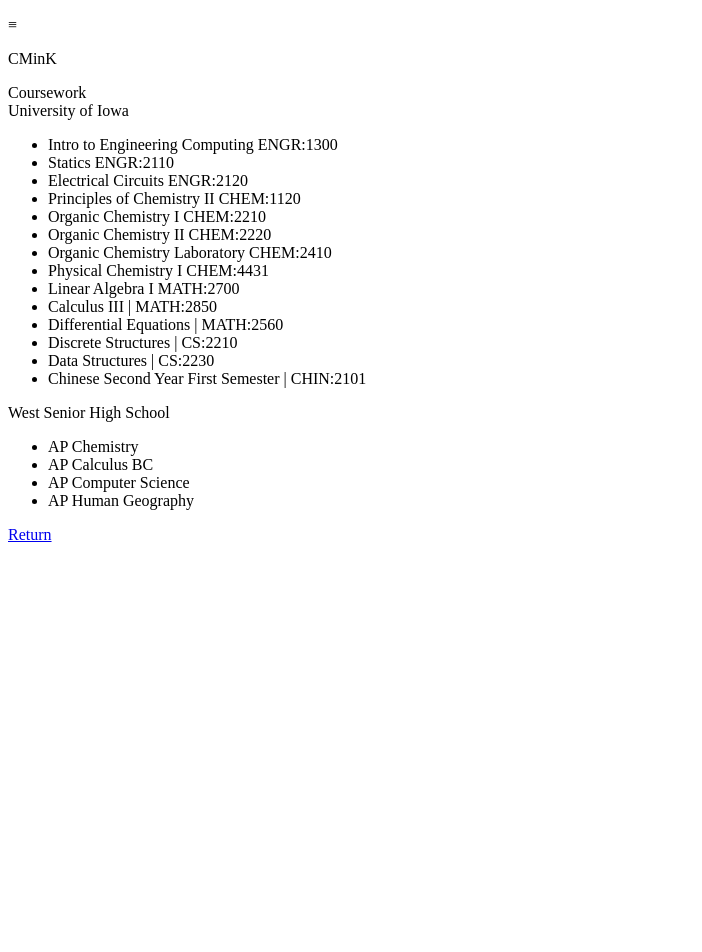
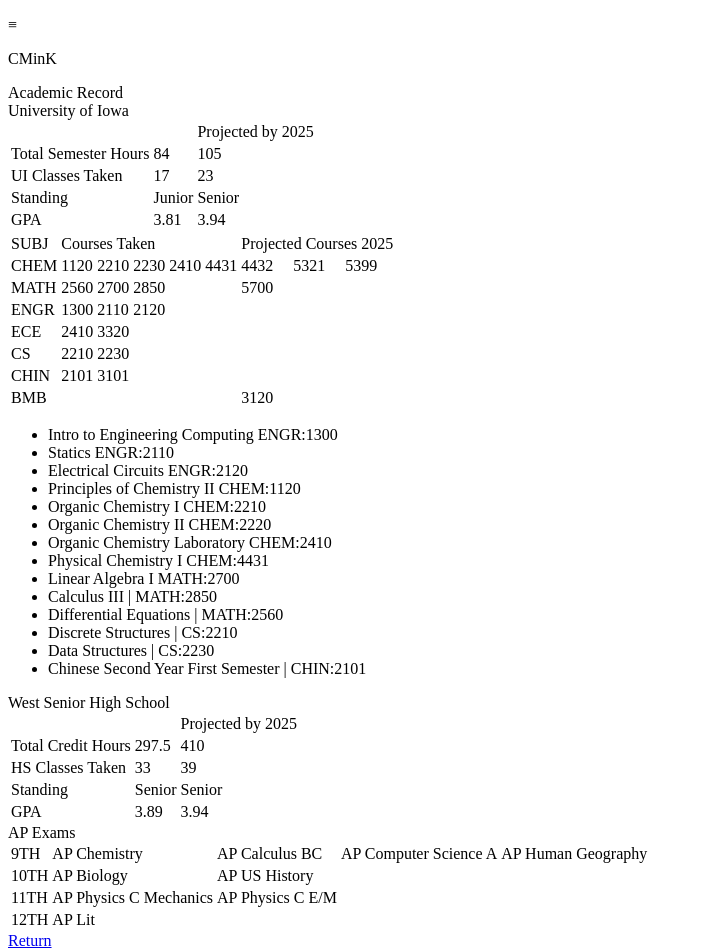
Before and after one commit to cmink2040/cmink-personal-site, a Next.js app: page /pages/coursework in a window 1280 px wide. Shown: the top 952 px of the page, without its empty margins (0-702 px from the left). Before the commit the page ends 800 px from the top, so only its background shows below. Built offline with nearby package versions, Linux system fonts and the light colour scheme.

Commit message:
Revised content as well as turned ULs into tables

```diff
--- a/src/app/pages/coursework/page.tsx
+++ b/src/app/pages/coursework/page.tsx
@@ -4,15 +4,134 @@
 import React from 'react'
 
 const App = () => {
+    const TCN = "border border-slate-700 px-8 py-4"
     return (
-        <div className='bg-black text-white h-screen'>
-           <div className='font-bold text-2xl'> Coursework </div>
+        <div className='bg-black text-white px-2'>
+           <div className='font-bold text-2xl'> Academic Record </div>
 
             <div className='font-bold text-lg'> University of Iowa </div>
+            <table className="border-collapse border border-slate-500 ...">
+                <thead>
+                    <tr>
+                        <td></td>
+                        <td></td>
+                        <td className={TCN}>Projected by 2025</td>
+                    </tr>
+                </thead>
+
+  <tbody>
+    <tr>
+      <td className={TCN}>Total Semester Hours</td>
+      <td className={TCN}>84</td>
+      <td className={TCN}> 105 </td>
+    </tr>
+    <tr>
+        <td className={TCN}>UI Classes Taken</td>
+        <td className={TCN}>17</td>
+        <td className={TCN}> 23</td>
+    </tr>
+    <tr>
+    <td className={TCN}>Standing</td>
+    <td className={TCN}>Junior</td>
+    <td className={TCN}>Senior</td>
+
+    </tr>
+    <tr>
+    <td className={TCN}>GPA</td>
+    <td className={TCN}>3.81</td>
+    <td className={TCN}>3.94</td>
+
+    </tr>
+  </tbody>
+</table>
+
+<table className="border-collapse border border-slate-500 ...">
+                <thead>
+                    <tr>
+                    <td className={TCN}>SUBJ</td>
+                    <td className={TCN+" text-center"} colSpan={5}>Courses Taken</td>
+                    <td className={TCN+" text-center"} colSpan={3}>Projected Courses 2025</td>
+
+
+                    </tr>
+                </thead>
+
+  <tbody>
+    <tr>
+      <td className={TCN}>CHEM</td>
+      <td className={TCN}>1120</td>
+      <td className={TCN}> 2210 </td>
+      <td className={TCN}> 2230 </td>
+      <td className={TCN}> 2410 </td>
+      <td className={TCN}> 4431 </td>
+      <td className={TCN}>4432</td>
+      <td className={TCN}>5321</td>
+      <td className={TCN}>5399</td>
+
+
+
+
+
+    </tr>
+    <tr>
+        <td className={TCN}>MATH</td>
+        <td className={TCN}>2560</td>
+        <td className={TCN}> 2700</td>
+        <td className={TCN}> 2850</td>
+        <td className={TCN+" text-center"} colSpan={2}></td>
+        <td className={TCN}> 5700</td>
+
+
+
+    </tr>
+    <tr>
+    <td className={TCN}>ENGR</td>
+    <td className={TCN}>1300</td>
+    <td className={TCN}>2110</td>
+    <td className={TCN}>2120</td>
+    <td className={TCN+" text-center"} colSpan={2}></td>
+
+
+
+    </tr>
+    <tr>
+    <td className={TCN}>ECE</td>
+    <td className={TCN}>2410</td>
+    <td className={TCN}>3320</td>
+    <td className={TCN+" text-center"} colSpan={3}></td>
+
+
+    </tr>
+    <tr>
+    <td className={TCN}>CS</td>
+    <td className={TCN}>2210</td>
+    <td className={TCN}>2230</td>
+    <td className={TCN+" text-center"} colSpan={3}></td>
+
+
+    </tr>
+    <tr>
+    <td className={TCN}>CHIN</td>
+    <td className={TCN}>2101</td>
+    <td className={TCN}>3101</td>
+    <td className={TCN+" text-center"} colSpan={3}></td>
+
+
+    </tr>
+    <tr>
+    <td className={TCN}>BMB</td>
+
+    <td className={TCN+" text-center"} colSpan={5}></td>
+    <td className={TCN}>3120</td>
+
+    </tr>
+  </tbody>
+</table>
             <ul className='list-disc'>
                         <li> Intro to Engineering Computing ENGR:1300 </li>
                         <li> Statics ENGR:2110 </li>
                         <li> Electrical Circuits ENGR:2120 </li>
+
 
                         <li> Principles of Chemistry II CHEM:1120 </li>
                         <li> Organic Chemistry I CHEM:2210 </li>
@@ -35,15 +154,73 @@
 
             <div className='font-bold text-lg'>  West Senior High School </div>
 
+            <table className="border-collapse border border-slate-500 ...">
+                <thead>
+                    <tr>
+                        <td></td>
+                        <td></td>
+                        <td className={TCN}>Projected by 2025</td>
+                    </tr>
+                </thead>
 
+  <tbody>
+    <tr>
+      <td className={TCN}>Total Credit Hours</td>
+      <td className={TCN}>297.5</td>
+      <td className={TCN}> 410 </td>
+    </tr>
+    <tr>
+        <td className={TCN}>HS Classes Taken</td>
+        <td className={TCN}>33</td>
+        <td className={TCN}> 39</td>
+    </tr>
+    <tr>
+    <td className={TCN}>Standing</td>
+    <td className={TCN}>Senior</td>
+    <td className={TCN}>Senior</td>
 
-            <ul className='list-disc'>
-                <li> AP Chemistry </li>
-                <li> AP Calculus BC </li>
-                <li> AP Computer Science </li>
-                <li> AP Human Geography</li>
+    </tr>
+    <tr>
+    <td className={TCN}>GPA</td>
+    <td className={TCN}>3.89</td>
+    <td className={TCN}>3.94</td>
 
-            </ul>
+    </tr>
+  </tbody>
+</table>
+AP Exams
+<table className="border-collapse border border-slate-500 ...">
+
+  <tbody>
+    <tr>
+      <td className={TCN}>9TH</td>
+      <td className={TCN}> AP Chemistry</td>
+      <td className={TCN}> AP Calculus BC </td>
+
+      <td className={TCN}> AP Computer Science A</td>
+      <td className={TCN}> AP Human Geography </td>
+
+    </tr>
+
+    <tr>
+      <td className={TCN}>10TH</td>
+      <td className={TCN}>AP Biology </td>
+      <td className={TCN}> AP US History </td>
+    </tr>
+
+    <tr>
+      <td className={TCN}>11TH</td>
+      <td className={TCN}> AP Physics C Mechanics</td>
+      <td className={TCN}> AP Physics C E/M </td>
+    </tr>
+
+    <tr>
+      <td className={TCN}>12TH</td>
+      <td className={TCN}> AP Lit</td>
+    </tr>
+  </tbody>
+</table>
+
 
             <Link href="/" className='text-blue-500 underline '> Return</Link>
         </div>
```
